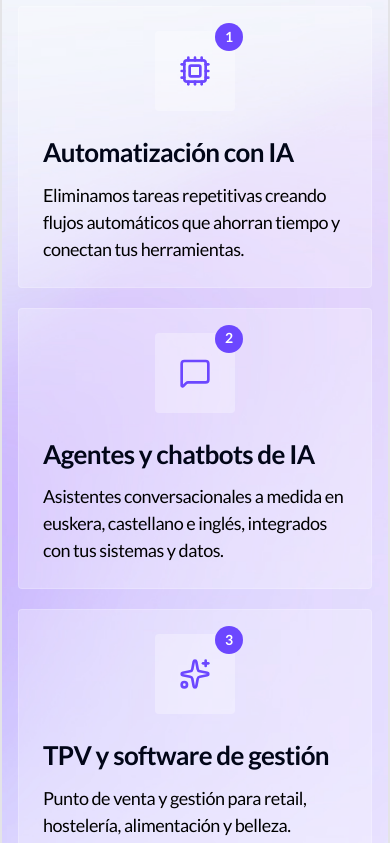
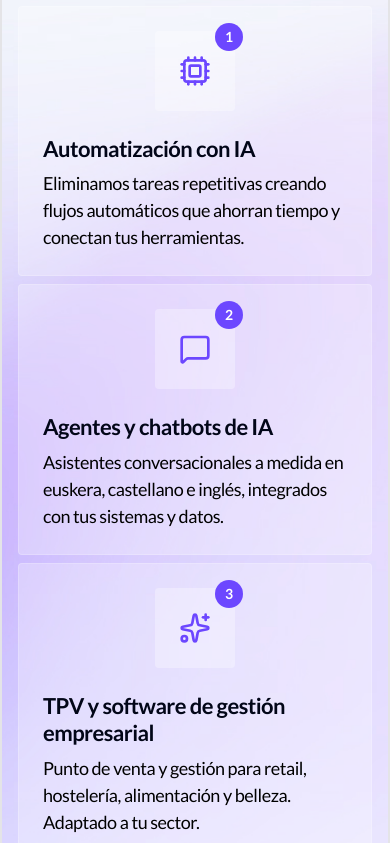
Before and after one commit to Adimen-Intelligence-Technologies/AdimenAi, a Next.js app: page / in a window 390 px wide. Shown: the part 1400-2243 px from the top of the page. Built offline with nearby package versions, Linux system fonts and the light colour scheme.

Commit message:
feat: update Card component styles for improved responsiveness and adjust services section layout for better spacing

```diff
--- a/app/components/ui/Card.tsx
+++ b/app/components/ui/Card.tsx
@@ -26,8 +26,8 @@ export function Card({
     : "relative flex h-20 w-20 items-center justify-center bg-white/30 rounded text-[#6C47FF]";
   const iconClass = isIconVariant ? "h-5 w-5" : "h-8 w-8";
   const iconContainerClass = isIconVariant ? "mb-30 flex items-start justify-start" : "mb-6 flex items-center justify-center";
-  const titleClass = isIconVariant ? "text-lg leading-tight" : "text-2xl";
-  const descriptionClass = isIconVariant ? "mt-2 text-base tracking-tight text-black" : "mt-3 text-base tracking-tight text-black";
+  const titleClass = isIconVariant ? "text-lg leading-tight" : "text-xl xl:text-lg leading-tight";
+  const descriptionClass = isIconVariant ? "mt-2 text-base tracking-tight text-black" : "mt-2 text-base tracking-tight text-black";
 
   useEffect(() => {
     const element = cardRef.current;
--- a/app/components/ui/ServicesSection.tsx
+++ b/app/components/ui/ServicesSection.tsx
@@ -82,7 +82,7 @@ export function ServicesSection() {
             </p>
           </div>
 
-          <div className="mt-12 grid gap-5 md:grid-cols-2 xl:grid-cols-4 sm:gap-6">
+          <div className="mt-12 grid gap-2 sm:gap-2 lg:gap-2 md:grid-cols-2 xl:grid-cols-4">
             {services.map((service, index) => (
               <Card
                 key={service.title}
--- a/messages/es.json
+++ b/messages/es.json
@@ -77,7 +77,7 @@
         "description": "Asistentes conversacionales a medida en euskera, castellano e inglés, integrados con tus sistemas y datos."
       },
       {
-        "title": "TPV y software de gestión",
+        "title": "TPV y software de gestión empresarial",
         "description": "Punto de venta y gestión para retail, hostelería, alimentación y belleza. Adaptado a tu sector."
       },
       {
```
